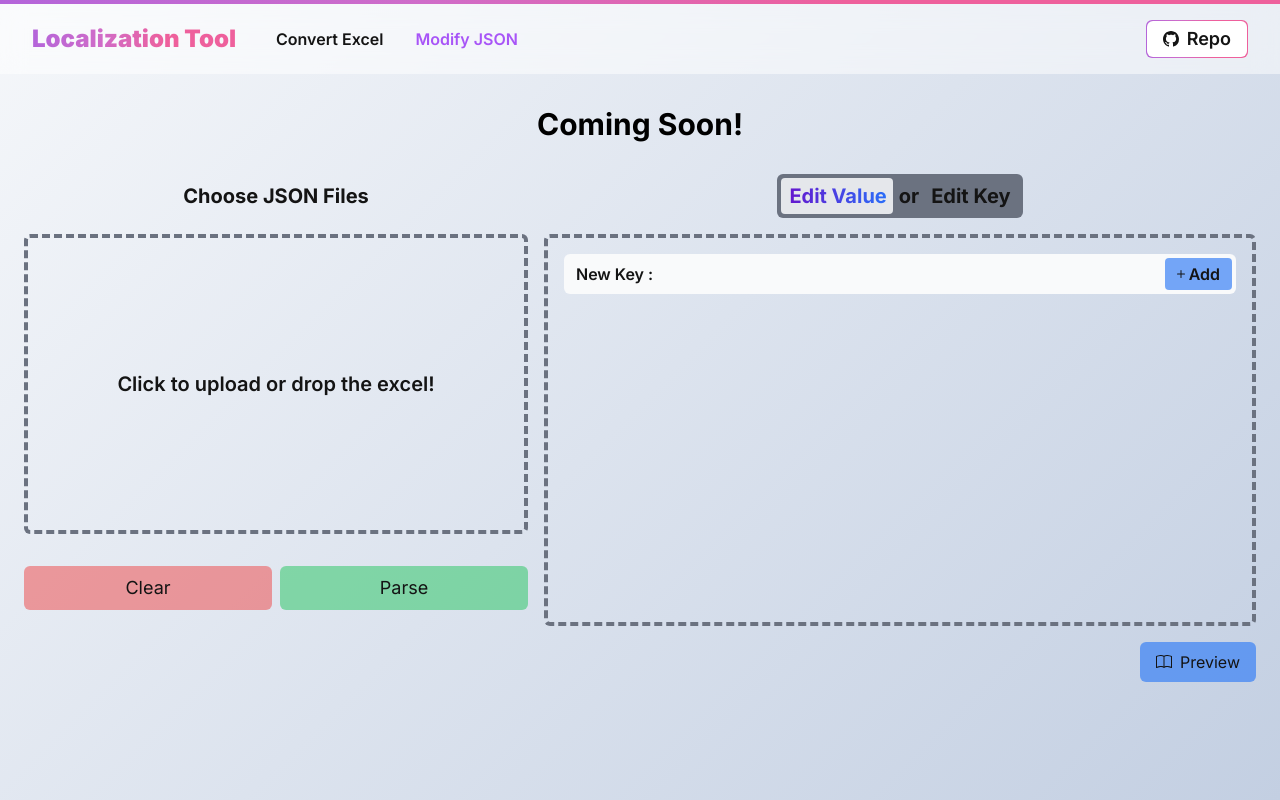
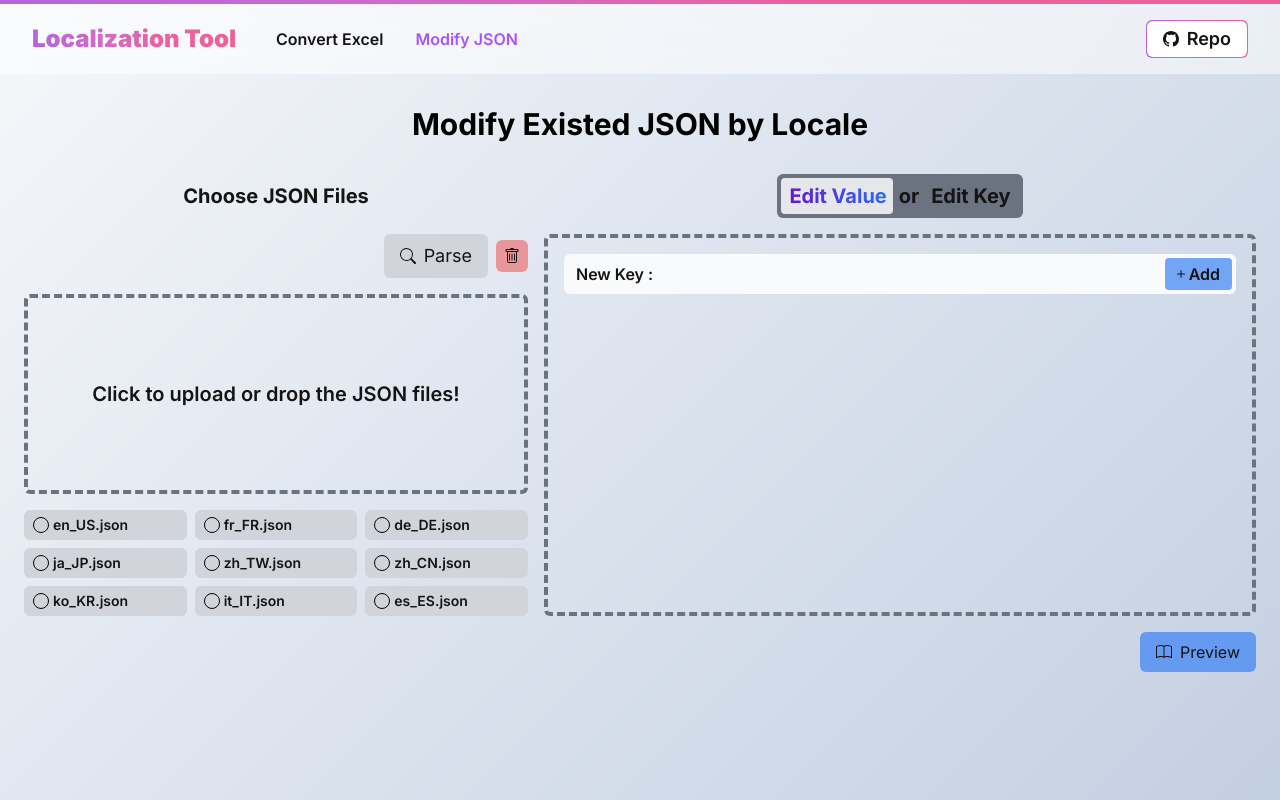
Before and after one commit to kwei/cl-localization, a Next.js app: page /modify in a window 1280 px wide. Built offline with nearby package versions, Linux system fonts and the light colour scheme.

Commit message:
Refine UI

```diff
--- a/src/app/(site)/FileUploader.tsx
+++ b/src/app/(site)/FileUploader.tsx
@@ -64,6 +64,7 @@ export const FileUploader = () => {
               onChange={handleOnChangeTab}
               searchable
             >
+              {sheetNames.length > 0 && (
                 <div className="flex max-h-[350px] flex-col gap-1 overflow-y-auto rounded-md border border-solid border-gray-500 bg-gray-300 p-2">
                   {sheetNames.map((tab) => (
                     <Fragment key={tab}>
@@ -77,6 +78,7 @@ export const FileUploader = () => {
                     </Fragment>
                   ))}
                 </div>
+              )}
             </Dropdown>
             <input
               type="text"
--- a/src/app/components/Dropdown.tsx
+++ b/src/app/components/Dropdown.tsx
@@ -110,7 +110,9 @@ export const Dropdown = (props: Props) => {
             onFocus={() => setTyping(true)}
           />
         ) : (
-          <span>{value ?? placeholder}</span>
+          <span className="overflow-hidden text-ellipsis whitespace-nowrap">
+            {value ?? placeholder}
+          </span>
         )}
         <CaretDownFillIcon />
       </button>
--- a/src/app/modify/FileUploader.tsx
+++ b/src/app/modify/FileUploader.tsx
@@ -1,7 +1,8 @@
 'use client';
 
-import { CloseIcon } from '@/app/components/CloseIcon';
-import { UploadIcon } from '@/app/components/UploadIcon';
+import { CheckIcon } from '@/app/components/CheckIcon';
+import { SearchIcon } from '@/app/components/SearchIcon';
+import { TrashCanIcon } from '@/app/components/TrashCanIcon';
 import { useFileCtx } from '@/app/modify/FileContext';
 import { Locale, Locales } from '@/constants';
 import { useFileUpload } from '@/hooks/useFileUpload';
@@ -30,13 +31,27 @@ const FILE_NAME_LOCALE_MAP: Record<string, Locale> = {
   'zh_CN.json': Locale.CHS,
   'zh_TW.json': Locale.CHT,
 };
+const LOCALE_FILE_NAME_MAP: Record<Locale, string> = {
+  [Locale.DEU]: 'de_DE.json',
+  [Locale.Default]: 'en_US.json',
+  [Locale.ESP]: 'es_ES.json',
+  [Locale.FRA]: 'fr_FR.json',
+  [Locale.ITA]: 'it_IT.json',
+  [Locale.JPN]: 'ja_JP.json',
+  [Locale.KOR]: 'ko_KR.json',
+  [Locale.CHS]: 'zh_CN.json',
+  [Locale.CHT]: 'zh_TW.json',
+};
 
 export const FileUploader = () => {
   const { setFile, setOpenSelector } = useFileCtx();
   const inputRef = useRef<HTMLInputElement>(null);
-  const { files, getDropProperties, handleOnChange, remove } = useFileUpload((_file) => {
-    return _file.type === ACCEPTED_FILE_TYPE &&
+  const { files, getDropProperties, handleOnChange, remove, clear } =
+    useFileUpload((_file) => {
+      return (
+        _file.type === ACCEPTED_FILE_TYPE &&
         ACCEPTED_FILE_NAME.includes(_file.name)
+      );
     }, FILE_NAME_LOCALE_MAP);
 
   const handleClick = useCallback(() => {
@@ -44,8 +59,9 @@ export const FileUploader = () => {
   }, []);
 
   const handleClear = useCallback(() => {
+    clear();
     setFile(null);
-  }, [setFile]);
+  }, [clear, setFile]);
 
   const handleSelectDataRows = useCallback(() => {
     if (!files) return;
@@ -67,14 +83,31 @@ export const FileUploader = () => {
       <h3 className="w-full py-2 text-center text-xl font-bold">
         Choose JSON Files
       </h3>
-      {!files && (
+      <div className="flex w-full items-center justify-end gap-2">
+        <button
+          type="button"
+          onClick={handleSelectDataRows}
+          disabled={!files || Object.keys(files).length !== 9}
+          className="flex cursor-pointer items-center gap-2 rounded-md bg-green-500/50 px-4 py-2 text-center text-lg transition-colors hover:bg-green-500/30 disabled:cursor-default disabled:bg-gray-300"
+        >
+          <SearchIcon />
+          Parse
+        </button>
+        <button
+          type="button"
+          onClick={handleClear}
+          className="cursor-pointer rounded-md bg-red-500/50 p-2 text-center text-lg transition-colors hover:bg-red-500/30 hover:text-red-500"
+        >
+          <TrashCanIcon />
+        </button>
+      </div>
       <div
-          className="relative flex h-[300px] w-full cursor-pointer items-center justify-center rounded-md border-4 border-dashed border-gray-500 p-4 transition-colors hover:border-gray-500/70"
+        className="relative flex h-[200px] w-full cursor-pointer items-center justify-center rounded-md border-4 border-dashed border-gray-500 p-4 transition-colors hover:border-gray-500/70"
         {...getDropProperties()}
         onClick={handleClick}
       >
         <span className="flex flex-col gap-1 text-xl font-semibold">
-            Click to upload or drop the excel!
+          Click to upload or drop the JSON files!
         </span>
         <input
           ref={inputRef}
@@ -85,69 +118,30 @@ export const FileUploader = () => {
           hidden
         />
       </div>
-      )}
-      {files && (
-        <div className="flex w-full flex-col gap-1" {...getDropProperties()}>
+      <div className="grid grid-cols-3 gap-2 text-sm">
         {Locales.map((locale) => (
           <div
             key={locale}
-              className="grid grid-cols-12 divide-x divide-gray-500 rounded-md border border-solid border-gray-500"
+            className={`group relative col-span-1 flex items-center gap-1 overflow-hidden rounded-md border border-solid px-2 py-1 transition-all ${files && files[locale] ? 'border-green-500 bg-green-500/30 hover:border-red-500' : 'border-gray-300 bg-gray-300'}`}
           >
-              <div className="col-span-2 flex items-center justify-center p-1">
-                <span>{locale}</span>
-              </div>
-              <div className="col-span-8 flex items-center p-1 px-2 text-left">
-                <span>{files[locale]?.name}</span>
-              </div>
-              <div className="col-span-2 flex items-center justify-between">
-                {files[locale] ? (
+            <span className="flex size-4 items-center justify-center rounded-full border border-solid border-black">
+              {files && files[locale] && <CheckIcon />}
+            </span>
+            <span className="font-semibold">
+              {LOCALE_FILE_NAME_MAP[locale]}
+            </span>
+            {files && files[locale] && (
               <button
                 type="button"
-                    title="Remove"
                 onClick={() => handleRemoveFile(locale)}
-                    className="flex h-full w-full items-center justify-center rounded-r-md transition-colors hover:bg-red-300/50"
+                className="absolute bottom-0 left-full top-0 flex w-full items-center justify-start gap-2 whitespace-nowrap bg-red-300 px-2 py-1 transition-all group-hover:left-0"
               >
-                    <CloseIcon />
-                  </button>
-                ) : (
-                  <button
-                    type="button"
-                    title="Upload"
-                    onClick={handleClick}
-                    className="flex h-full w-full items-center justify-center rounded-r-md transition-colors hover:bg-gray-300/50"
-                  >
-                    <UploadIcon />
-                    <input
-                      ref={inputRef}
-                      type="file"
-                      name="file"
-                      onChange={handleOnChange}
-                      accept="application/json"
-                      hidden
-                    />
+                <TrashCanIcon />
+                Remove
               </button>
             )}
           </div>
-            </div>
         ))}
-        </div>
-      )}
-      <div className="flex w-full items-center gap-2 py-4">
-        <button
-          type="button"
-          onClick={handleClear}
-          className="flex-1 cursor-pointer rounded-md bg-red-500/50 px-4 py-2 text-center text-lg transition-colors hover:bg-red-500/30"
-        >
-          Clear
-        </button>
-        <button
-          type="button"
-          onClick={handleSelectDataRows}
-          disabled={!files || Object.keys(files).length !== 9}
-          className="flex-1 cursor-pointer rounded-md bg-green-500/50 px-4 py-2 text-center text-lg transition-colors hover:bg-green-500/30"
-        >
-          Parse
-        </button>
       </div>
     </div>
   );
--- a/src/app/modify/SelectorModal.tsx
+++ b/src/app/modify/SelectorModal.tsx
@@ -98,6 +98,7 @@ const SelectRows = ({ data }: { data: Record<string, string> }) => {
       <div className="flex w-full">
         <Dropdown
           placeholder="Select Key"
+          value={Object.keys(selectedRows).join(', ') || undefined}
           onChange={handleOnSelectKey}
           className="rounded-md border border-solid border-gray-500 p-2"
         >
--- a/src/app/modify/page.tsx
+++ b/src/app/modify/page.tsx
@@ -13,7 +13,7 @@ export default function Home() {
           <FileContext>
             <FormHandler.Form>
               <h1 className="w-full pb-4 pt-8 text-center text-3xl font-bold text-black">
-                Coming Soon!
+                Modify Existed JSON by Locale
               </h1>
               <div className="grid w-full grid-cols-12 gap-4 py-4">
                 <SelectorModal>
```
Lines whose indentation alone changed are shown as unchanged.
